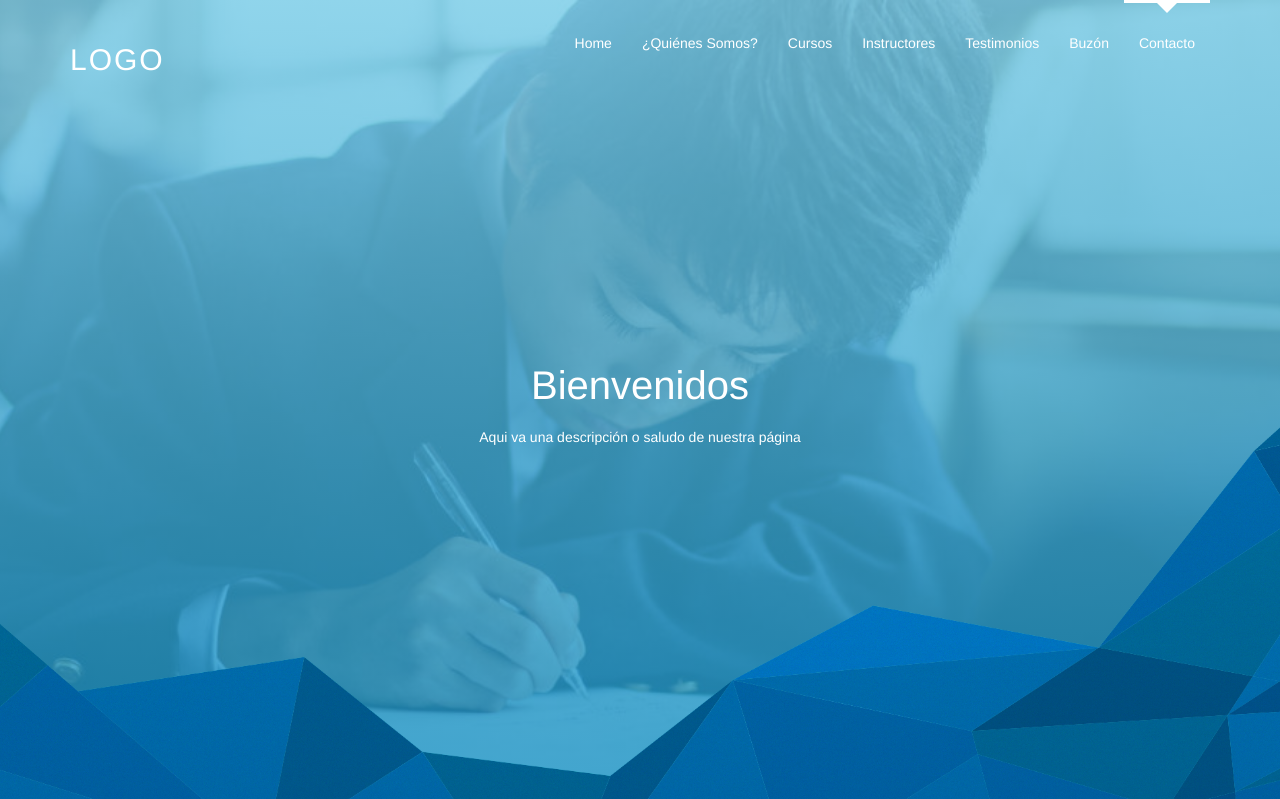
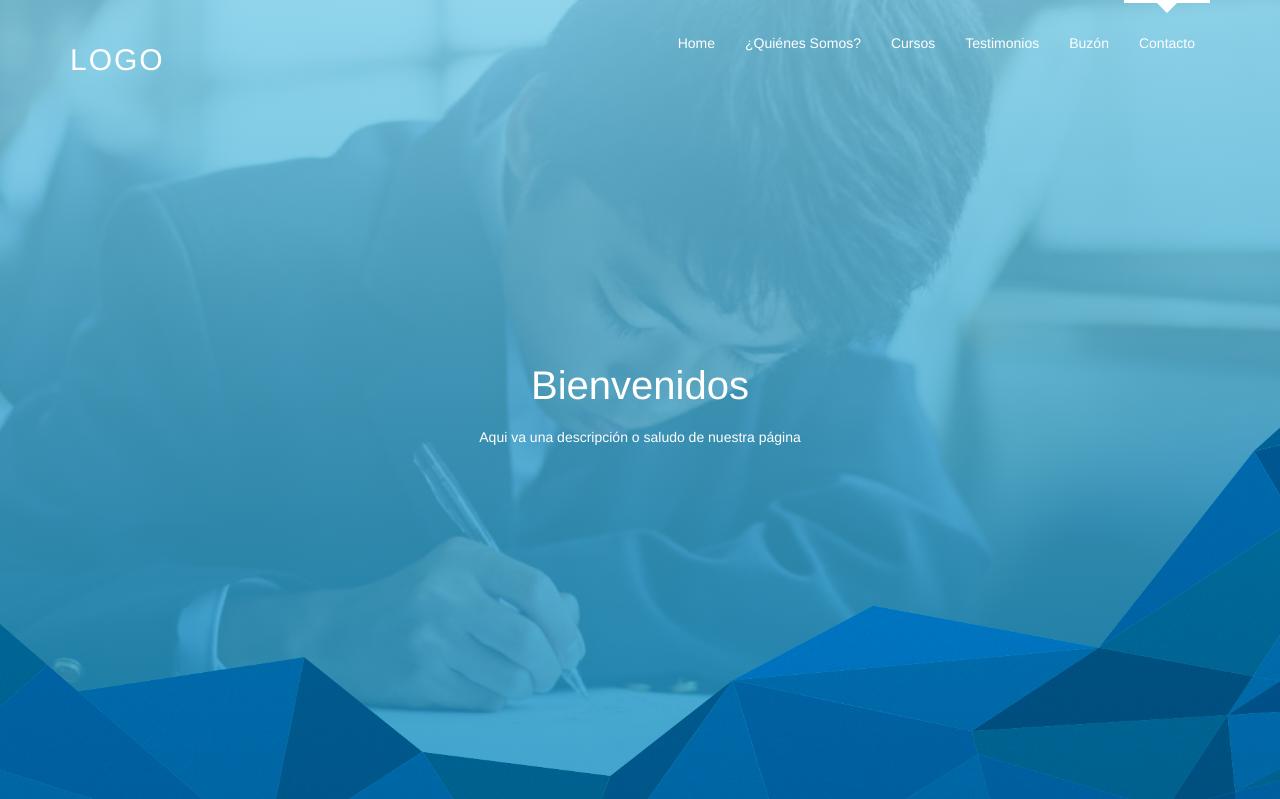
Before and after one commit to Pythagoras2018/PythagorasPage, a PHP site: page / in a window 1280 px wide. Shown: the top 799 px of the page. Run offline with PHP 8.4, Linux system fonts and the light colour scheme; some libraries are stand-ins or nearby versions.

Commit message:
Actua2
qwerty

```diff
--- a/index.php
+++ b/index.php
@@ -72,7 +72,7 @@
                     <li class="active"><a href="#home-page">Home</a></li>
                     <li><a href="#caption_slide">¿Quiénes Somos?</a></li>
                     <li><a href="#service-page">Cursos</a></li>
-                    <li><a href="#team-page">Instructores</a></li>
+                    <!--<li><a href="#team-page">Instructores</a></li>-->
                     <!--<li><a href="#faq-page">Preguntas Frecuentes</a></li>-->
                     <!--<li><a href="#client-page">Patrocinadores</a></li>-->
                     <li><a href="#testimonial-area">Testimonios</a></li>
```
